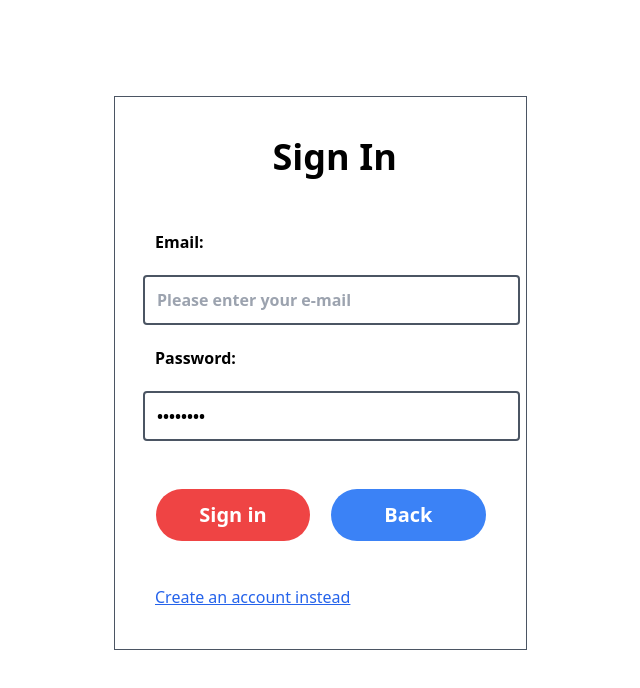
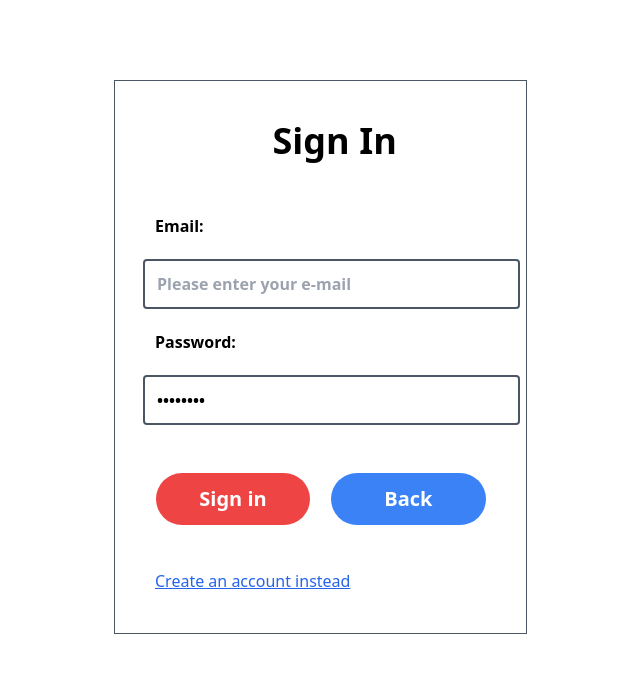
Before and after one commit to Chrimsons/ui, a React (Create React App) app: page /login in a window 1280 px wide. Shown: the top 688 px of the page, without its empty margins (462-1102 px from the left). Built offline with nearby package versions, Linux system fonts and the light colour scheme.

Commit message:
app update

```diff
--- a/src/App.css
+++ b/src/App.css
@@ -184,7 +184,7 @@ header {
 
 /* Section */
 section {
-  @apply ml-72 mt-24 mb-[350px];
+  @apply ml-72 mt-16 mb-[350px];
 }
 
 /* Customer Search */
```
